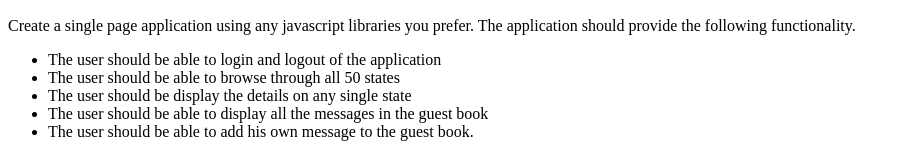
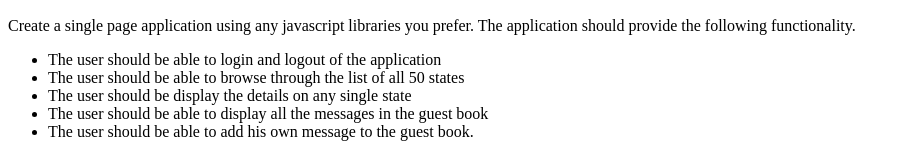
Before and after one commit to tarastrauss/frontend-test, a website: page public/index.html in a window 1280 px wide. Shown: the part 1586-1743 px from the top of the page, without its empty margins (0-910 px from the left). Drawn offline with Linux system fonts and the light colour scheme.

Commit message:
More clarification.

```diff
--- a/public/index.html
+++ b/public/index.html
@@ -120,7 +120,7 @@
     prefer. The application should provide the following functionality.
     <ul>
       <li>The user should be able to login and logout of the application
-      <li>The user should be able to browse through all 50 states
+      <li>The user should be able to browse through the list of all 50 states
       <li>The user should be display the details on any single state
       <li>The user should be able to display all the messages in the guest book
       <li>The user should be able to add his own message to the guest book.
```
